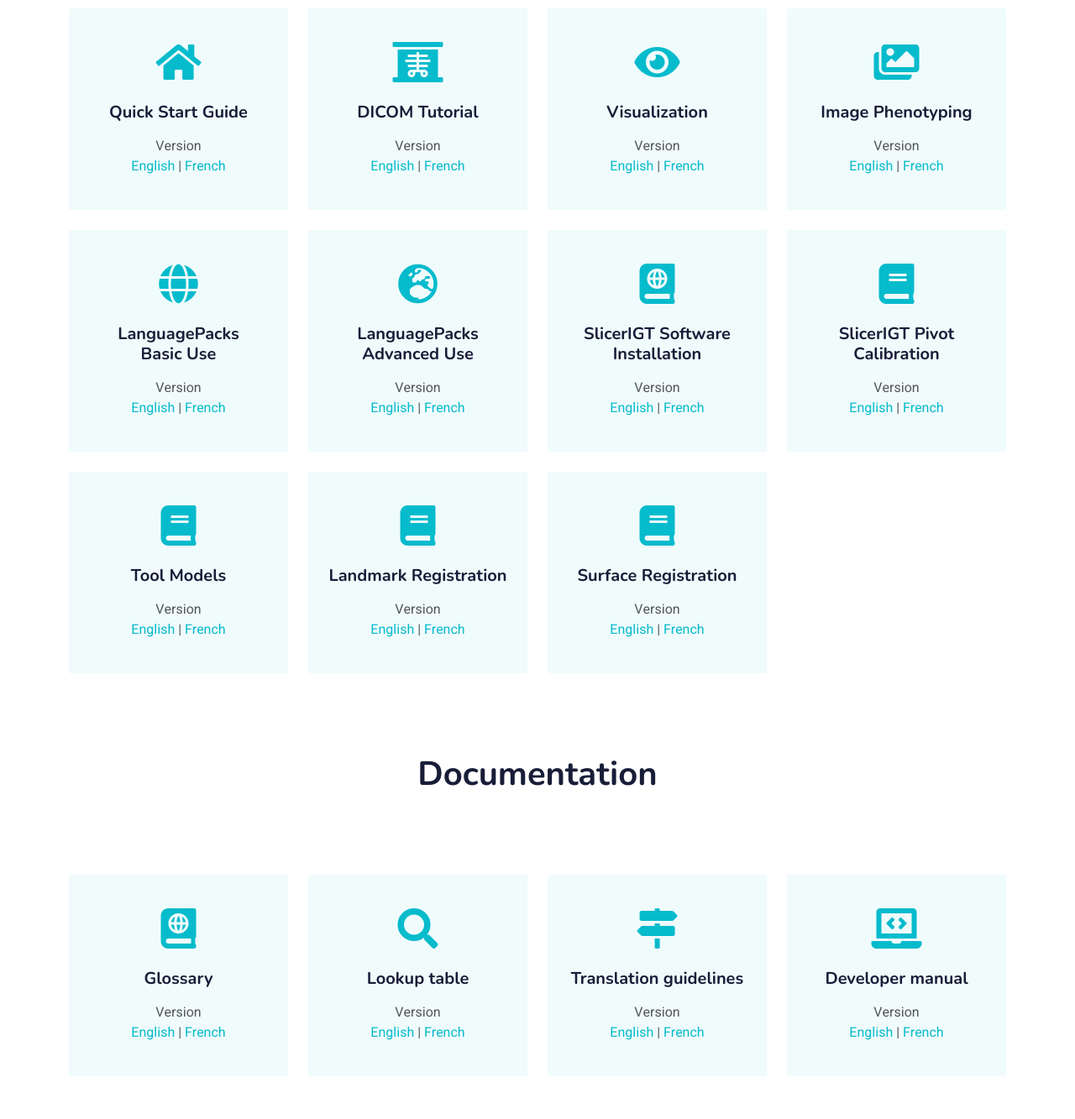
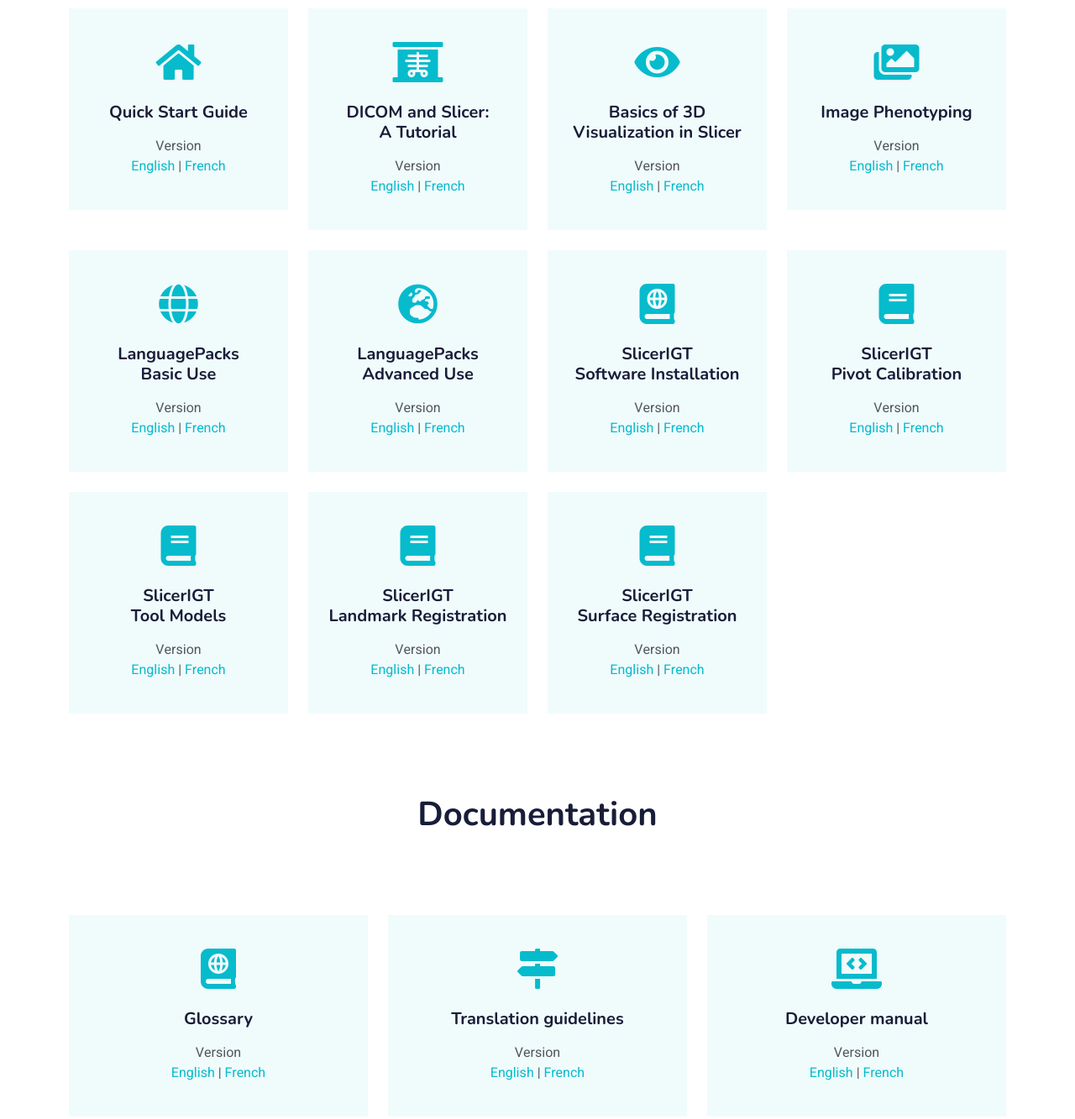
Before and after one commit to sliceriml/sliceriml.github.io, a plain HTML site: page translations.html in a window 1280 px wide. Shown: the part 700-2033 px from the top of the page at 84% size. Drawn offline with nearby package versions, Linux system fonts and the light colour scheme.

Commit message:
Update tutorial titles to match linked documents
The idea is to have the same title in both the website and the associated document

```diff
--- a/translations.html
+++ b/translations.html
@@ -58,11 +58,9 @@
                     <a href="#" class="nav-link dropdown-toggle" data-bs-toggle="dropdown">Our work</a>
                     <div class="dropdown-menu fade-down m-0">
                         <a href="software.html" class="dropdown-item">Open source software</a>
-                        <a href="translations.html" class="dropdown-item">Tutorials & Documentations</a>
+                        <a href="translations.html" class="dropdown-item">Tutorials & Documentation</a>
                     </div>
                 </div>
-                <!-- <a href="work.html" class="nav-item nav-link">Our work</a> -->
-                <!-- <a href="publication.html" class="nav-item nav-link">Publications</a> -->
                 <a href="events.html" class="nav-item nav-link">Events</a>
                 <a href="about.html" class="nav-item nav-link">Contact Us</a>
                 <a href="acknowledgement.html" class="nav-item nav-link">Our Funder</a>
@@ -96,38 +94,10 @@
     <!-- Events Start -->
     <div class="container-xxl py-5 wow fadeInUp" data-wow-delay="0.1s">
         <div class="container">
-            <!-- <div class="text-center">
-                <h6 class="section-title bg-white text-center text-primary px-3">Translations</h6><br><br><br>
-                <h6 class="section-title bg-white text-center text-primary px-3">Documentation</h6>
-                <h1 class="mb-5"></h1>
-            </div> -->
             <div class="text-center wow fadeInUp" data-wow-delay="0.1s"
                 style="visibility: visible; animation-delay: 0.1s; animation-name: fadeInUp;">
                 <h6 class="section-title bg-white text-center text-primary px-3">Translated Documents</h6>
             </div>
-            <!-- <div class="container-xxl py-5">
-                    <div class="row g-5">
-                        <div class="col-lg-6 wow fadeInUp" data-wow-delay="0.3s">
-                            <h6 class="section-title bg-white text-start text-primary pe-3">Documentation</h6>
-                            <p class="mb-4">
-                                Describe
-                                <a href="" target="_blank">edit link</a>
-                            </p>
-                            <br><br><br>
-                            <h6 class="section-title bg-white text-start text-primary pe-3">Tutorials</h6>
-                            <p class="mb-4">
-                                Describe
-                                <a href="" target="_blank">edit link</a>
-                            </p>
-                            <br><br><br>
-                            <h6 class="section-title bg-white text-start text-primary pe-3">Software</h6>
-                            <p class="mb-4">
-                                Describe the steps for installing Language Packs and activating the French version of the software
-                                <a href="" target="_blank">edit link</a>
-                            </p>
-                        </div>
-                    </div>
-            </div> -->
         </div>
     </div>
 <!-- Events End -->
@@ -142,13 +112,7 @@
                     <div class="service-item text-center pt-3">
                         <div class="p-4">
                             <i class="fa fa-3x fa-home text-primary mb-4" title="Access the English version of the document"></i>
-                            <h5 class="mb-3">
-                                Quick Start Guide
-                                <!-- <a target="_blank" style="color: black;"
-                                    href="https://spujol.github.io/3DSlicerQuickStartGuide/Slicer5_QuickStartGuide_SoniaPujol.pdf">Quick
-                                    Start Guide</a> -->
-                            </h5>
-                            <!-- <p>Translation of the Quick start guide into French.</p> -->
+                            <h5 class="mb-3">Quick Start Guide</h5>
                             <p class="version-box">
                                 Version <br>
                                 <a target="_blank" title="Access the English version of the document"
@@ -164,8 +128,7 @@
                     <div class="service-item text-center pt-3">
                         <div class="p-4">
                             <i class="fa fa-3x fa-x-ray text-primary mb-4" title="Access the English version of the document"></i>
-                            <h5 class="mb-3">DICOM Tutorial</h5>
-                            <!-- <p>Translation of the DICOM tutorial into French.</p> -->
+                            <h5 class="mb-3">DICOM and Slicer: <br>A Tutorial</h5>
                             <p class="version-box">
                                 Version <br>
                                 <a target="_blank" title="Access the English version of the document"
@@ -180,8 +143,7 @@
                     <div class="service-item text-center pt-3">
                         <div class="p-4">
                             <i class="fa fa-3x fa-eye text-primary mb-4" title="Access the English version of the document"></i>
-                            <h5 class="mb-3">Visualization</h5>
-                            <!-- <p>French translation of the Slicer Visualisation tutorial.</p> -->
+                            <h5 class="mb-3">Basics of 3D Visualization in Slicer</h5>
                             <p class="version-box">
                                 Version <br>
                                 <a target="_blank" title="Access the English version of the document"
@@ -197,7 +159,6 @@
                         <div class="p-4">
                             <i class="fa fa-3x fa-images text-primary mb-4" title="Access the English version of the document"></i>
                             <h5 class="mb-3">Image Phenotyping</h5>
-                            <!-- <p>French translation of the Image Phenotyping tutorial.</p> -->
                             <p class="version-box">
                                 Version <br>
                                 <a target="_blank" title="Access the English version of the document"
@@ -213,7 +174,6 @@
                         <div class="p-4">
                             <i class="fa fa-3x fa-globe text-primary mb-4" title="Access the English version of the document"></i>
                             <h5 class="mb-3">LanguagePacks <br>Basic Use</h5>
-                            <!-- <p>French translation of the LanguagePacks extension quick start guide.</p> -->
                             <p class="version-box">
                                 Version <br>
                                 <a target="_blank" title="Access the English version of the document"
@@ -228,8 +188,7 @@
                     <div class="service-item text-center pt-3">
                         <div class="p-4">
                             <i class="fa fa-3x fa-globe-europe text-primary mb-4" title="Access the English version of the document"></i>
-                            <h5 class="mb-3">LanguagePacks Advanced Use</h5>
-                            <!-- <p>French translation of the LanguagePacks tips and tricks guide.</p> -->
+                            <h5 class="mb-3">LanguagePacks <br>Advanced Use</h5>
                             <p class="version-box">
                                 Version <br>
                                 <a target="_blank" title="Access the English version of the document"
@@ -244,8 +203,7 @@
                     <div class="service-item text-center pt-3">
                         <div class="p-4">
                             <i class="fa fa-3x fa-atlas text-primary mb-4" title="Access the English version of the document"></i>
-                            <h5 class="mb-3">SlicerIGT Software Installation</h5>
-                            <!-- <p>French translation of the SlicerIGT Software Installation tutorial.</p> -->
+                            <h5 class="mb-3">SlicerIGT <br>Software Installation</h5>
                             <p class="version-box">
                                 Version <br>
                                 <a target="_blank" title="Access the English version of the document"
@@ -260,8 +218,7 @@
                     <div class="service-item text-center pt-3">
                         <div class="p-4">
                             <i class="fa fa-3x fa-book text-primary mb-4" title="Access the English version of the document"></i>
-                            <h5 class="mb-3">SlicerIGT Pivot Calibration</h5>
-                            <!-- <p>French translation of the SlicerIGT Pivot Calibration tutorial.</p> -->
+                            <h5 class="mb-3">SlicerIGT <br>Pivot Calibration</h5>
                             <p class="version-box">
                                 Version <br>
                                 <a target="_blank" title="Access the English version of the document"
@@ -276,7 +233,7 @@
                     <div class="service-item text-center pt-3">
                         <div class="p-4">
                             <i class="fa fa-3x fa-book text-primary mb-4" title="Access the English version of the document"></i>
-                            <h5 class="mb-3">Tool Models</h5>
+                            <h5 class="mb-3">SlicerIGT <br>Tool Models</h5>
                             <p class="version-box">
                                 Version <br>
                                 <a target="_blank" title="Access the English version of the document"
@@ -291,7 +248,7 @@
                     <div class="service-item text-center pt-3">
                         <div class="p-4">
                             <i class="fa fa-3x fa-book text-primary mb-4" title="Access the English version of the document"></i>
-                            <h5 class="mb-3">Landmark Registration</h5>
+                            <h5 class="mb-3">SlicerIGT <br>Landmark Registration</h5>
                             <p class="version-box">
                                 Version <br>
                                 <a target="_blank" title="Access the English version of the document"
@@ -306,7 +263,7 @@
                     <div class="service-item text-center pt-3">
                         <div class="p-4">
                             <i class="fa fa-3x fa-book text-primary mb-4" title="Access the English version of the document"></i>
-                            <h5 class="mb-3">Surface Registration</h5>
+                            <h5 class="mb-3">SlicerIGT <br>Surface Registration</h5>
                             <p class="version-box">
                                 Version <br>
                                 <a target="_blank" title="Access the English version of the document"
@@ -329,12 +286,11 @@
     <div class="container-xxl py-5">
         <div class="container">
             <div class="row g-4">
-                <div class="col-lg-3 col-sm-6 wow fadeInUp" data-wow-delay="0.1s">
+                <div class="col-lg-4 col-sm-6 wow fadeInUp" data-wow-delay="0.1s">
                     <div class="service-item text-center pt-3">
                         <div class="p-4">
                             <i class="fa fa-3x fa-atlas text-primary mb-4" title="Access the English version of the document"></i>
                             <h5 class="mb-3">Glossary</h5>
-                            <!-- <p>Translation of the Slicer Glossary to French.</p> -->
                             <p class="version-box">
                                 Version <br>
                                 <a target="_blank" title="Access the English version of the document"
@@ -345,28 +301,11 @@
                         </div>
                     </div>
                 </div>
-                <div class="col-lg-3 col-sm-6 wow fadeInUp" data-wow-delay="0.3s">
-                    <div class="service-item text-center pt-3">
-                        <div class="p-4">
-                            <i class="fa fa-3x fa-search text-primary mb-4" title="Access the English version of the document"></i>
-                            <h5 class="mb-3">Lookup table</h5>
-                            <!-- <p>We translate the Slicer strings lookup table into French.</p> -->
-                            <p class="version-box">
-                                Version <br>
-                                <a target="_blank" title="Access the English version of the document"
-                                href="https://github.com/Slicer/SlicerLanguagePacks/blob/main/Module%20translation%20lookup%20table.md">English</a> |
-                                <a target="_blank"  title="Access the French version of the document"
-                                href="https://github.com/Slicer/SlicerLanguagePacks/blob/main/Module%20translation%20lookup%20table_fr.md">French</a>
-                            </p>
-                        </div>
-                    </div>
-                </div>
-                <div class="col-lg-3 col-sm-6 wow fadeInUp" data-wow-delay="0.5s">
+                <div class="col-lg-4 col-sm-6 wow fadeInUp" data-wow-delay="0.3s">
                     <div class="service-item text-center pt-3">
                         <div class="p-4">
                             <i class="fa fa-3x fa-map-signs text-primary mb-4" title="Access the English version of the document"></i>
                             <h5 class="mb-3">Translation guidelines</h5>
-                            <!-- <p>We translated the translation guideline into French.</p> -->
                             <p class="version-box">
                                 Version <br>
                                 <a target="_blank" title="Access the English version of the document"
@@ -377,12 +316,11 @@
                         </div>
                     </div>
                 </div>
-                <div class="col-lg-3 col-sm-6 wow fadeInUp" data-wow-delay="0.7s">
+                <div class="col-lg-4 col-sm-6 wow fadeInUp" data-wow-delay="0.5s">
                     <div class="service-item text-center pt-3">
                         <div class="p-4">
                             <i class="fa fa-3x fa-laptop-code text-primary mb-4" title="Access the English version of the document"></i>
                             <h5 class="mb-3">Developer manual</h5>
-                            <!-- <p>Translation of the Developer manual into French.</p> -->
                             <p class="version-box">
                                 Version <br>
                                 <a target="_blank" title="Access the English version of the document"
```
